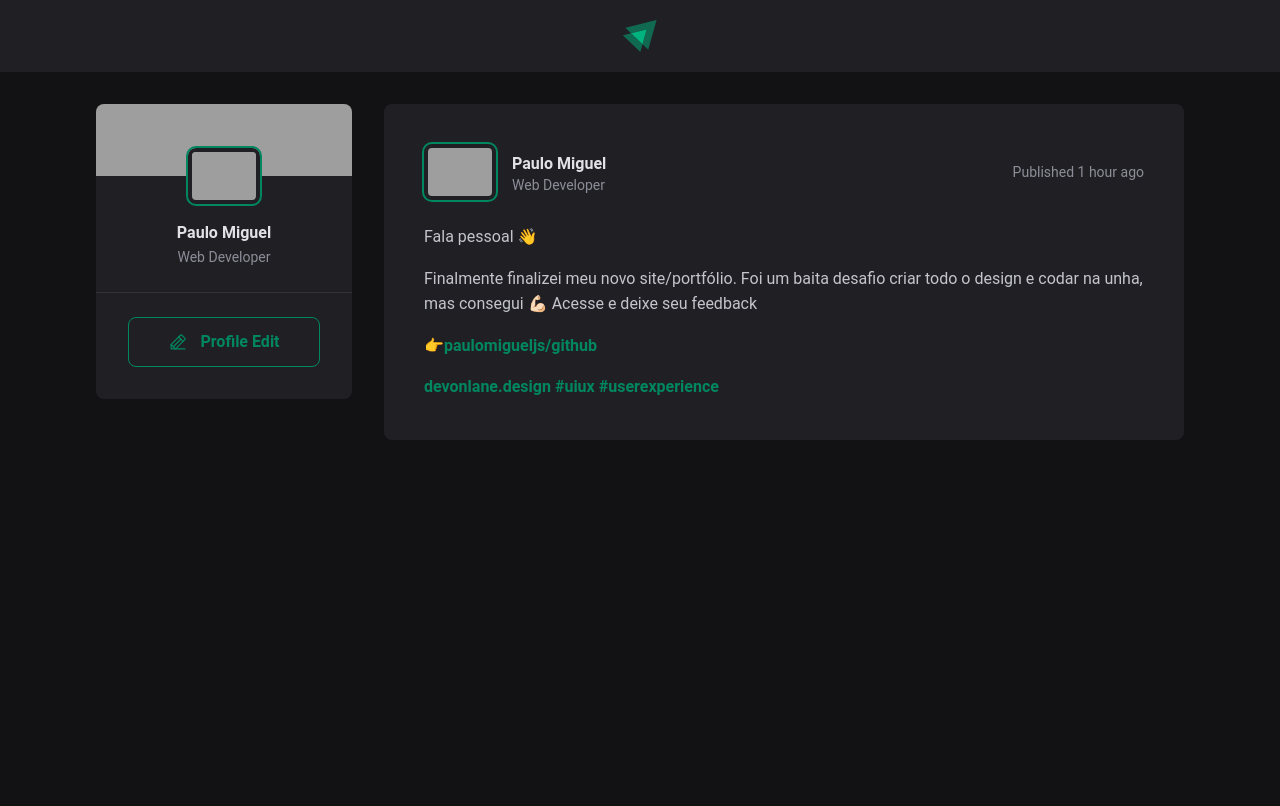
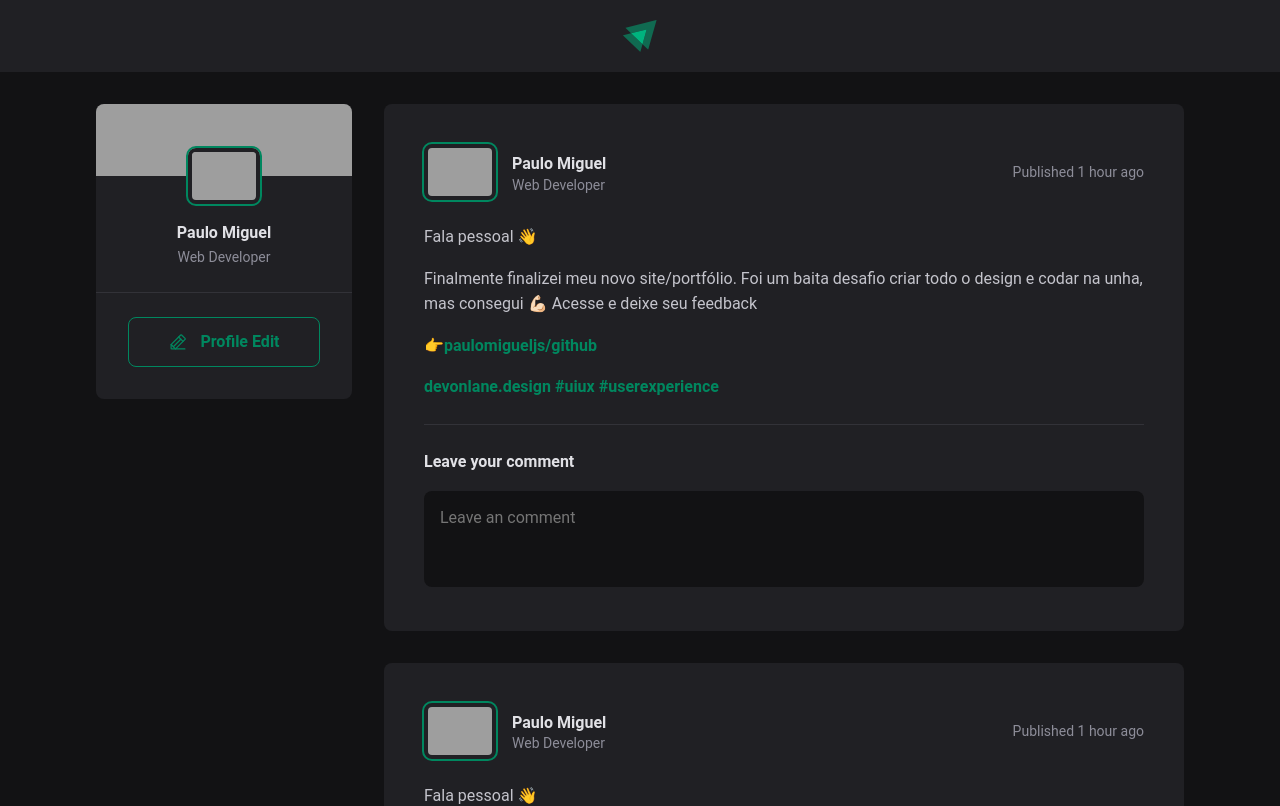
Before and after one commit to paulomiguelJS/Ignite-Feed, a React app: page / in a window 1280 px wide. Shown: the top 806 px of the page. Built offline with nearby package versions, Linux system fonts and the light colour scheme; grey boxes are pictures that could not be loaded; the HTML template or start-up script is replaced by a standard one.

Commit message:
Form styled

```diff
--- a/src/App.jsx
+++ b/src/App.jsx
@@ -13,6 +13,7 @@ export function App() {
         <Sidebar  />
         <main>
           <Post />
+          <Post />
         </main>
       </div>
     </>
--- a/src/components/Post.jsx
+++ b/src/components/Post.jsx
@@ -16,7 +16,9 @@ export function Post() {
           </div>
         </div>
 
-        <time title="May, 11 08:13am" dateTime="2022-05-11 08:13:30">Published 1 hour ago</time>
+        <time title="May, 11 08:13am" dateTime="2022-05-11 08:13:30">
+          Published 1 hour ago
+        </time>
       </header>
       <div className={styles.content}>
         <p>Fala pessoal 👋</p>
@@ -32,6 +34,14 @@ export function Post() {
           <a href=""> devonlane.design #uiux #userexperience</a>{" "}
         </p>
       </div>
+
+      <form className={styles.commentForm}>
+        <strong>Leave your comment</strong>
+        <textarea placeholder="Leave an comment"></textarea>
+        <footer>
+          <button type="submit">Comment</button>
+        </footer>
+      </form>
     </article>
   );
 }
--- a/src/components/Post.module.css
+++ b/src/components/Post.module.css
@@ -66,4 +66,59 @@
 .authorInfo span {
     font-size: 0.875rem;
 
-color: var(--grey-400)}
+color: var(--grey-400)
+}
+
+.commentForm {
+    width: 100%;
+    margin-top: 1.5rem;
+    padding-top: 1.5rem;
+    margin-top: 1.5rem;
+    border-top: 1px solid var(--grey-600);
+}
+
+.commentForm > strong {
+    line-height: 1.6;
+    color: var(--grey-100)
+}
+
+.commentForm textarea {
+    width: 100%;
+    background: var(--grey-900);
+    border: 0;
+    resize: none;
+    height: 6rem;
+    padding: 1rem;
+    border-radius: 8px;
+    color: var(--grey-100);
+    line-height: 1.4;
+    margin-top: 1rem;
+}
+
+.commentForm footer {
+    visibility: hidden;
+    max-height: 0;
+}
+
+.commentForm:focus-within footer {
+    visibility: visible;
+    max-height: none;
+}
+
+.commentForm button[type=submit] {
+    padding: 1rem 1.5rem;
+    margin-top: 1rem;
+    border-radius: 8px;
+    border: 0;
+    background: var(--green-500);
+    color: var(--white);
+    font-weight: bold;
+    cursor: pointer;
+    transition: background-color 0.1s;
+
+
+}
+
+.commentForm button[type=submit]:hover {
+    background: var(--green-300);
+}
--- a/src/global.css
+++ b/src/global.css
@@ -11,6 +11,11 @@
 
     --green-300: #00b37e;
     --green-500: #00875f;
+}
+
+:focus {
+    outline: transparent;
+    box-shadow: 0 0 0 2px var(--green-500);
 }
 
 *{
```
